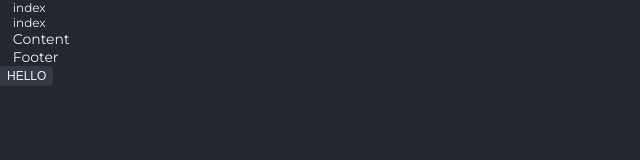
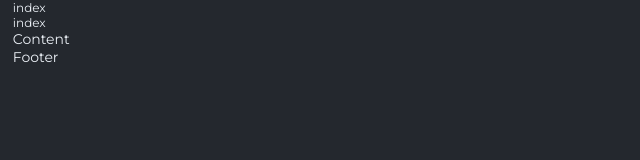
Before and after one commit to ConstIgorIvanov/bets-playground, a React (Create React App) app: page / in a window 1280 px wide. Shown: the top 160 px of the page, without its empty margins (0-640 px from the left). Built offline with nearby package versions, Linux system fonts and the light colour scheme.

Commit message:
button ...props

```diff
--- a/src/App.tsx
+++ b/src/App.tsx
@@ -16,9 +16,6 @@ function App() {
       <div className="footer">
         <Footer />
       </div>
-      <Button fontSize="small" activeColor={true} hoverColor="default" backgroundColor="default">
-        Hello
-      </Button>
     </div>
   );
 }
--- a/src/components/common/Button/Button.tsx
+++ b/src/components/common/Button/Button.tsx
@@ -14,6 +14,7 @@ const Button = ({
 }: ButtonProps) => {
   return (
     <button
+      {...props}
       className={cn(styles.button, {
         [styles.fontSmall]: fontSize === 'small',
         [styles.fontMedium]: fontSize === 'medium',
```
